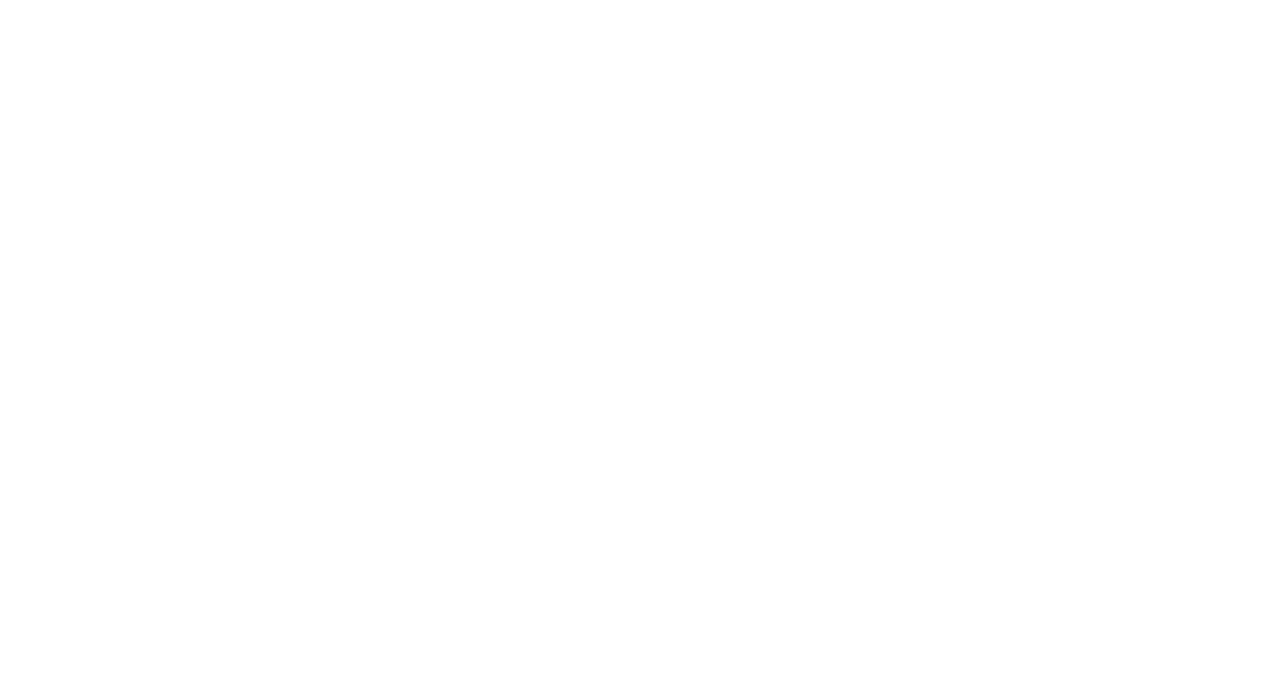
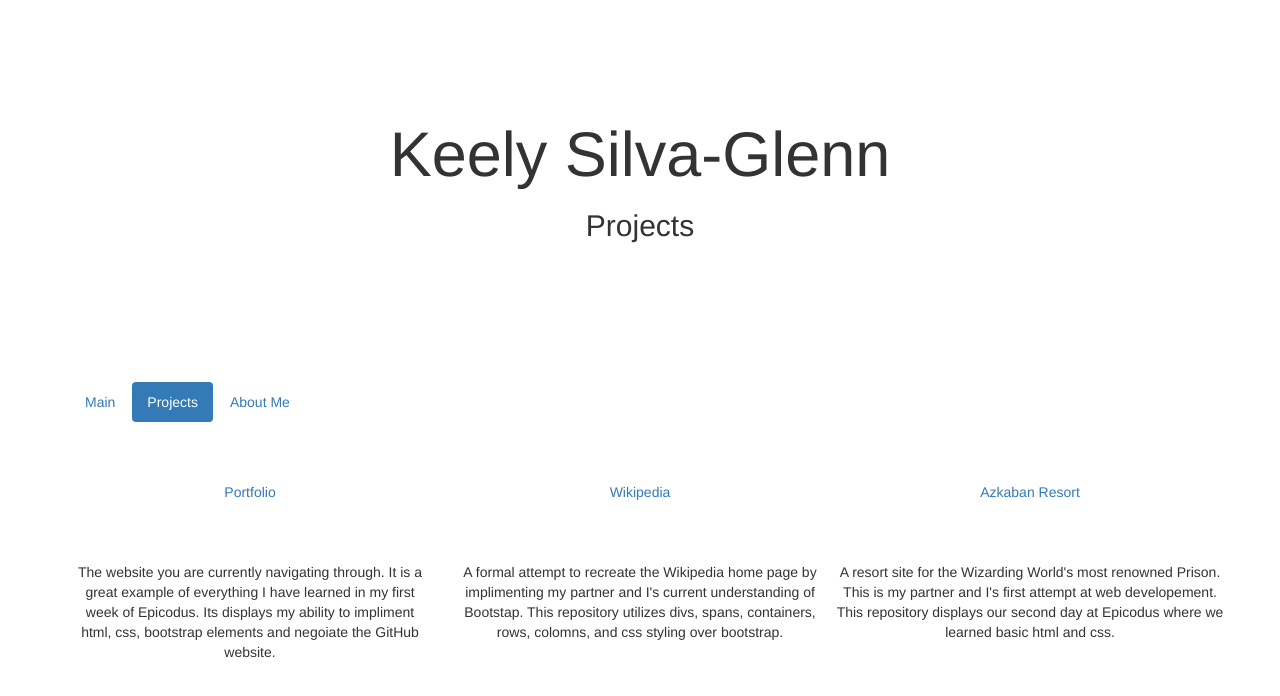
Before and after one commit to keelyzglenn/portfolio, a plain HTML site: page portfolio.html in a window 1280 px wide. Drawn offline with nearby package versions, Linux system fonts and the light colour scheme.

Commit message:
index.html about.html and portfolio.html bones wrote. nav and jumbotron same for each. portfolio links to github repositories.

```diff
--- a/css/styles.css
+++ b/css/styles.css
@@ -1,21 +1,27 @@
 .jumbotron {
   text-align: center;
   padding: 100px;
+  background-color: white;
 }
 
-.title {
-
-}
-
-.nav {
+.links{
   text-align: center;
-}
-
-.nav-pill {
-
 }
 
 .center {
   margin: 0 auto;
   text-align: center;
 }
+
+.repository {
+  text-decoration: none;
+}
+
+.repository a:hover{
+  color: blue;
+}
+
+.repository p{
+  margin-top: 60px;
+  text-align: center;
+}
--- a/portfolio.html
+++ b/portfolio.html
@@ -6,6 +6,36 @@
     <title>Projects</title>
   </head>
   <body>
+<!--This is the list of my portfolios -->
+    <div class="container">
+<!--Title-->
+      <div class="jumbotron row">
+        <h1>Keely Silva-Glenn</h1>
+        <h2>Projects</h2>
+      </div>
+<!-- Links-->
+      <div class="links">
+        <ul class="nav nav-pills">
+          <li role="presentation"><a href="index.html"> Main</a></li>
+          <li role="presentation" class="active"><a href="portfolio.html">Projects</a></li>
+          <li role="presentation"><a href="about.html">About Me</a></li>
+        </ul>
+      </div>
+<!--Project 1 -->
+      <div class="row repository">
+          <div class="col-md-4 port.center">
+            <p><a href="https://github.com/keelyzglenn/portfolio/tree/master">Portfolio</a></p>
+            <p>The website you are currently navigating through. It is a great example of everything I have learned in my first week of Epicodus. Its displays my ability to impliment html, css, bootstrap elements and negoiate the GitHub website.</p>
+          </div>
+          <div class="col-md-4">
+            <p><a href="https://github.com/keelyzglenn/wikipage">Wikipedia</a></p>
+            <p> A formal attempt to recreate the Wikipedia home page by implimenting my partner and I's current understanding of Bootstap. This repository utilizes divs, spans, containers, rows, colomns, and css styling over bootstrap.</p>
+          </div>
+          <div class"col-md-4">
+            <p><a href="https://github.com/keelyzglenn/Resort-Site">Azkaban Resort</a></p>
+            <p> A resort site for the Wizarding World's most renowned Prison. This is my partner and I's first attempt at web developement. This repository displays our second day at Epicodus where we learned basic html and css.</p>
 
+          </div>
+      </div>
   </body>
 </html>
```
Also changed, not shown: about.html (+14 -1 lines), index.html (+5 -6 lines).
